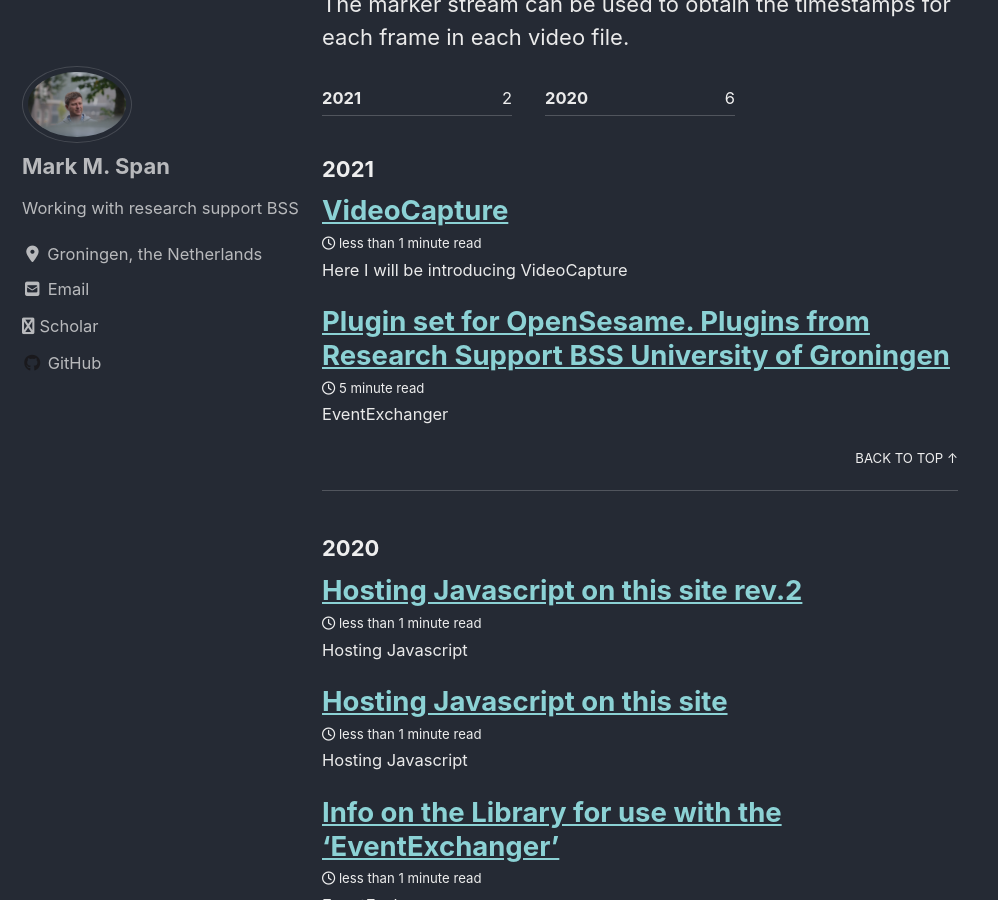
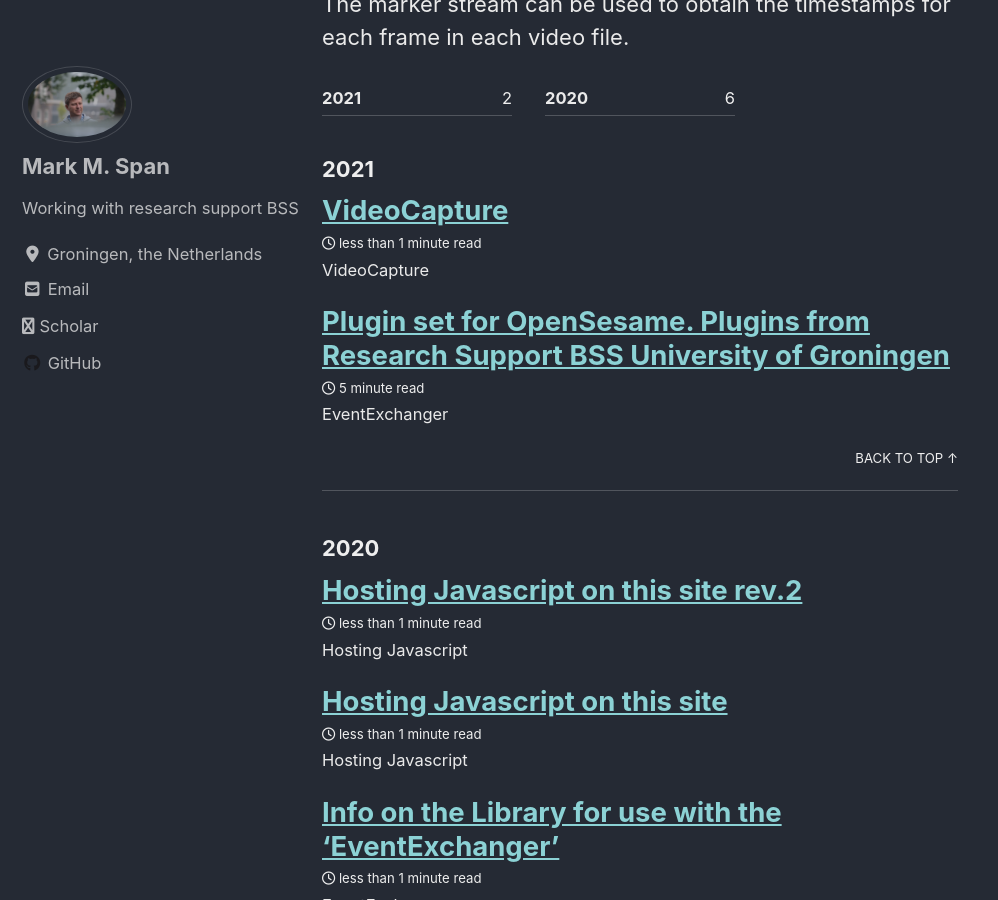
Before and after one commit to markspan/markspan.github.io, a Jekyll site: the page built from _posts/2021-01-07-VideoCapture.md, in a window 1280 px wide and 900 px high, scrolled down 948 px. Shown: the whole window, without its empty margins (0-998 px from the left). Built offline with Jekyll 4.4.1, drawn with Linux system fonts in a browser that asks for light colours; cached includes are drawn as plain includes; nearby versions of some CDN libraries; some of the changed text lies outside the part shown.

Commit message:
Update 2021-01-07-VideoCapture.md

```diff
--- a/_posts/2021-01-07-VideoCapture.md
+++ b/_posts/2021-01-07-VideoCapture.md
@@ -4,7 +4,7 @@ title: "VideoCapture"
 tags: labstreaminglayer video synchronisation coding
 ---
 
-Here I will be introducing [VideoCapture](https://github.com/markspan/VideoCapture/blob/master/README.md)
+[VideoCapture](https://github.com/markspan/VideoCapture/blob/master/README.md)
 
 Program to retrieve a video stream from a OpenCV compatible webcam and save it to a file in MJPEG format. Simultaneously creating an [labstreaminglayer](https://github.com/sccn/labstreaminglayer) Marker stream to create timestamps for each retrieved frame.
 
```
